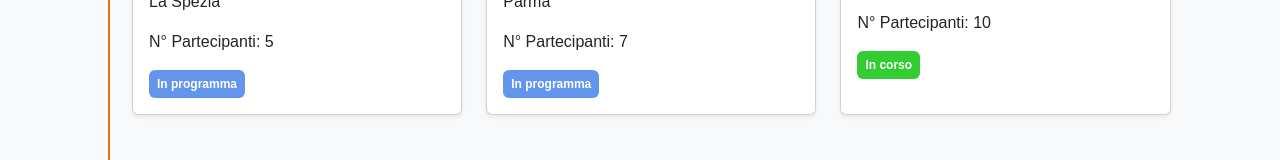
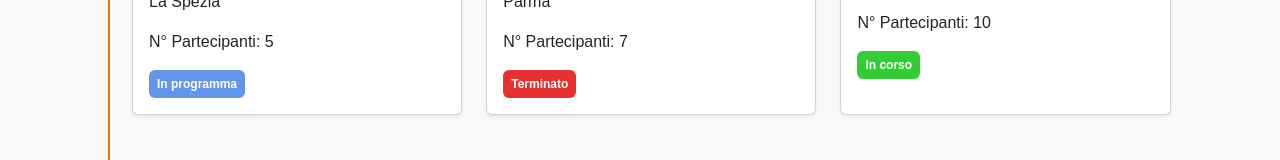
Before and after one commit to mattiacoli/BooRoad, a React (Vite) app: page / in a window 1280 px wide. Shown: the part 1098-1258 px from the top of the page. Built offline with nearby package versions, Linux system fonts and the light colour scheme.

Commit message:
Refactor data structure in data.js for improved readability and consistency

```diff
--- a/src/data/data.js
+++ b/src/data/data.js
@@ -85,8 +85,8 @@ const gite = [
     immagine: "/images/castelli_duca.jpg",
     nome: "Visita ai Castelli del Ducato",
     città: "Parma",
-        dataInizio: "2025-10-10",
-        dataFine: "2025-10-12",
+    dataInizio: "2024-10-10",
+    dataFine: "2024-10-12",
     partecipanti: [
       { id: 17, nome: "Alessandro", cognome: "Bianchi", email: "alessandro.bianchi@example.com", telefono: "3481234567", codiceFiscale: "BNCLSZ92A01H501F", contattoEmergenza: { nome: "Sofia Bianchi", telefono: "3487654321", relazione: "Sorella" } },
       { id: 18, nome: "Martina", cognome: "Russo", email: "martina.russo@example.com", telefono: "3492345612", codiceFiscale: "RSSFRT90B02H501G", contattoEmergenza: { nome: "Luca Russo", telefono: "3498765432", relazione: "Fratello" } },
```
Lines whose indentation alone changed are shown as unchanged.
